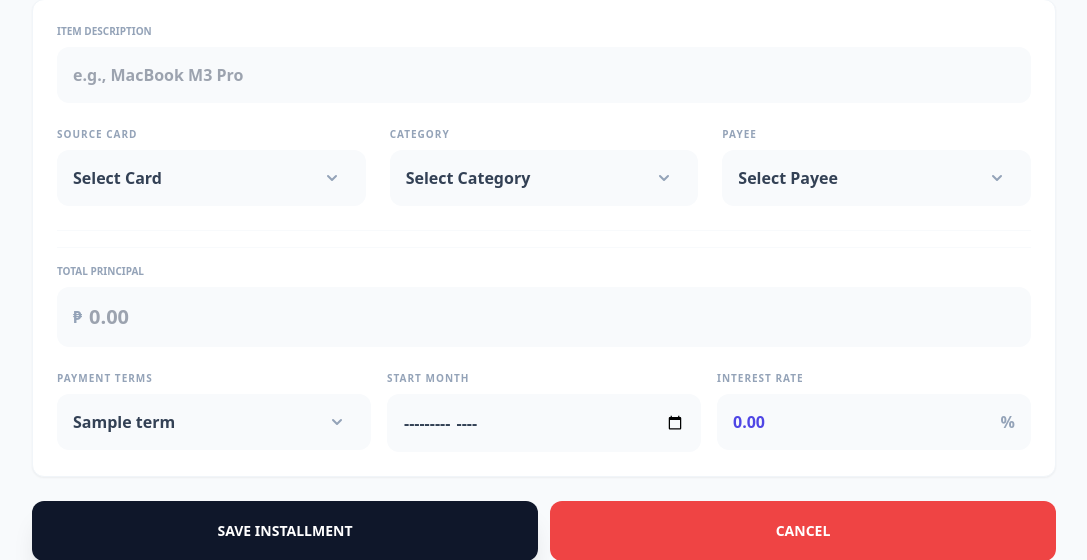
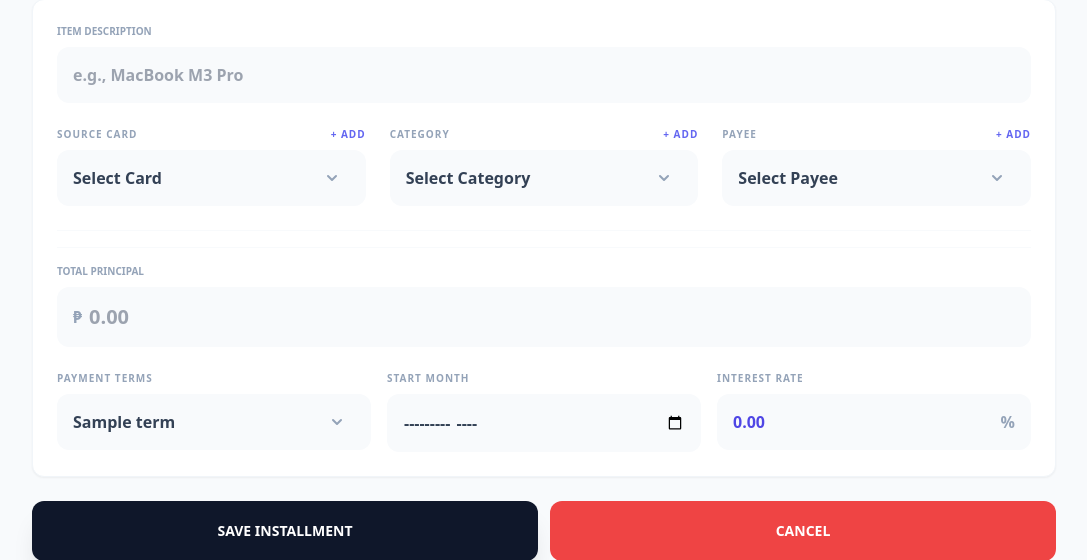
Before and after one commit to leirajyer/financial-tracker, a Python web app: template templates/installments/form.html in a window 1280 px wide. Shown: the part 193-753 px from the top of the page, without its empty margins (96-1183 px from the left). Run offline with Jinja, Linux system fonts and the light colour scheme; the template is opened without the code that fills it: most values are stand-ins (such as "Sample title", 1, 10 or a date in 2020); some libraries are stand-ins or nearby versions.

Commit message:
Add quick Add links beside card/category/payee labels in forms

```diff
--- a/templates/cashflow/form.html
+++ b/templates/cashflow/form.html
@@ -39,7 +39,10 @@
             </div>
 
             <div>
-                <label class="block text-[10px] font-black text-slate-400 uppercase mb-3">Category</label>
+                <div class="flex items-center justify-between mb-3">
+                    <label class="text-[10px] font-black text-slate-400 uppercase">Category</label>
+                    <a href="/settings/#categories" target="_blank" class="text-[10px] font-black text-indigo-500 hover:text-indigo-700 uppercase tracking-widest transition-colors">+ Add</a>
+                </div>
                 <div class="flex flex-wrap gap-2">
                     {% for cat in categories %}
                     <label class="cursor-pointer">
--- a/templates/installments/form.html
+++ b/templates/installments/form.html
@@ -18,8 +18,10 @@
             <div class="grid grid-cols-1 md:grid-cols-3 gap-6">
 
                 <div class="space-y-2">
-                    <label class="block text-[10px] font-black text-slate-400 uppercase tracking-widest">Source
-                        Card</label>
+                    <div class="flex items-center justify-between">
+                        <label class="text-[10px] font-black text-slate-400 uppercase tracking-widest">Source Card</label>
+                        <a href="/settings/#cards" target="_blank" class="text-[10px] font-black text-indigo-500 hover:text-indigo-700 uppercase tracking-widest transition-colors">+ Add</a>
+                    </div>
                     <div class="relative group">
                         <select name="card_id" required
                             class="w-full appearance-none bg-slate-50 border-none rounded-xl p-4 pr-12 font-black text-slate-700 focus:ring-2 focus:ring-indigo-500 transition-all cursor-pointer">
@@ -39,8 +41,10 @@
                 </div>
 
                 <div class="space-y-2">
-                    <label
-                        class="block text-[10px] font-black text-slate-400 uppercase tracking-widest">Category</label>
+                    <div class="flex items-center justify-between">
+                        <label class="text-[10px] font-black text-slate-400 uppercase tracking-widest">Category</label>
+                        <a href="/settings/#categories" target="_blank" class="text-[10px] font-black text-indigo-500 hover:text-indigo-700 uppercase tracking-widest transition-colors">+ Add</a>
+                    </div>
                     <div class="relative group">
                         <select name="category_id" required
                             class="w-full appearance-none bg-slate-50 border-none rounded-xl p-4 pr-12 font-black text-slate-700 focus:ring-2 focus:ring-indigo-500 transition-all cursor-pointer">
@@ -60,7 +64,10 @@
                 </div>
 
                 <div class="space-y-2">
-                    <label class="block text-[10px] font-black text-slate-400 uppercase tracking-widest">Payee</label>
+                    <div class="flex items-center justify-between">
+                        <label class="text-[10px] font-black text-slate-400 uppercase tracking-widest">Payee</label>
+                        <a href="/settings/#payees" target="_blank" class="text-[10px] font-black text-indigo-500 hover:text-indigo-700 uppercase tracking-widest transition-colors">+ Add</a>
+                    </div>
                     <div class="relative group">
                         <select name="payee_id" required
                             class="w-full appearance-none bg-slate-50 border-none rounded-xl p-4 pr-12 font-black text-slate-700 focus:ring-2 focus:ring-indigo-500 transition-all cursor-pointer">
--- a/templates/settings.html
+++ b/templates/settings.html
@@ -182,5 +182,11 @@
             }
         }
     }
+    // Auto-open tab from URL hash (e.g. /settings/#cards)
+    const hash = window.location.hash.replace('#', '');
+    const validTabs = ['cards', 'payees', 'categories'];
+    if (validTabs.includes(hash)) {
+        showSection(hash);
+    }
 </script>
 {% endblock %}
```
